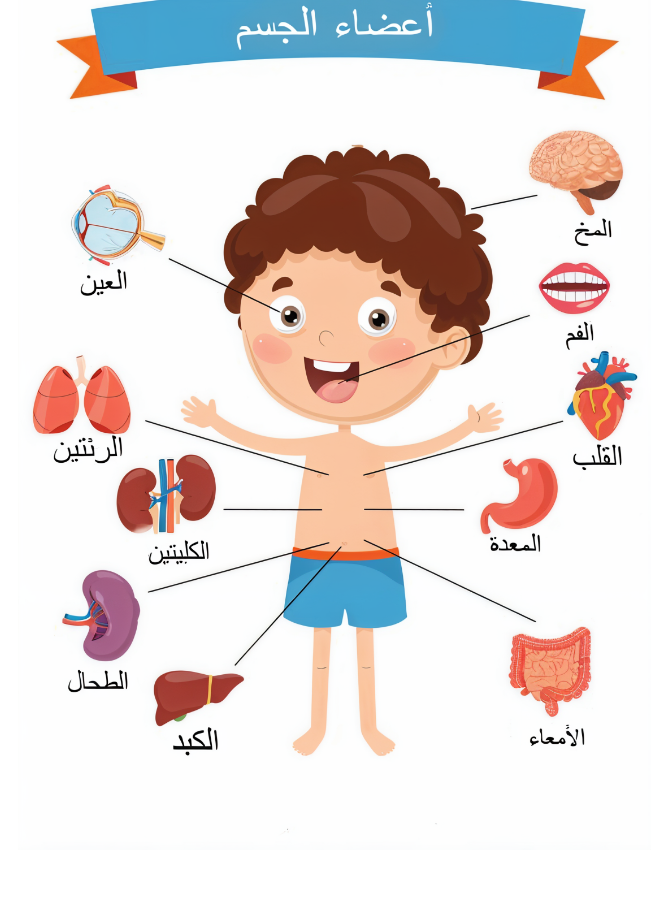
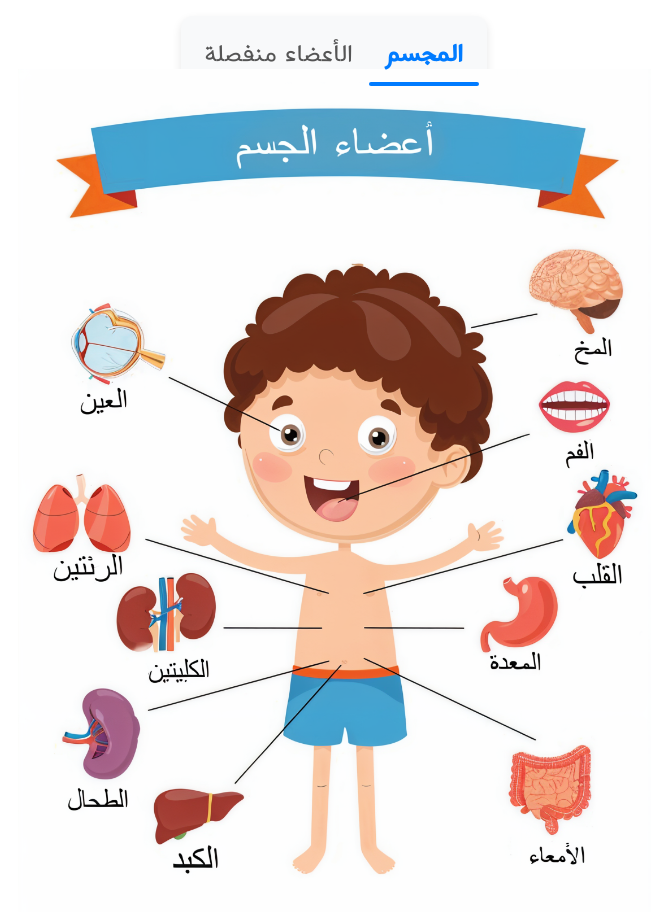
Before and after one commit to Amoory-Elmihy-77/My_Body, a React (Vite) app: page / in a window 1280 px wide. Shown: the top 912 px of the page, without its empty margins (306-975 px from the left). Before the commit the page ends 850 px from the top, so only its background shows below. Built offline with nearby package versions, Linux system fonts and the light colour scheme.

Commit message:
add 2 views

```diff
--- a/package.json
+++ b/package.json
@@ -10,6 +10,10 @@
     "preview": "vite preview"
   },
   "dependencies": {
+    "@emotion/react": "^11.14.0",
+    "@emotion/styled": "^11.14.0",
+    "@fontsource/harmattan": "^5.2.5",
+    "@mui/material": "^6.4.8",
     "@react-three/drei": "^10.0.4",
     "@react-three/fiber": "^9.1.0",
     "@tailwindcss/vite": "^4.0.14",
--- a/src/App.jsx
+++ b/src/App.jsx
@@ -1,14 +1,15 @@
 import React from "react";
-import ImageMap from "./Components/HumanModel";
 import organsMapping from "./assets/mapping_pc.json";
 import { BrowserRouter as Router, Routes, Route } from "react-router-dom";
+import HumanModel from "./Components/HumanModel";
+import "@fontsource/harmattan";
 
 function App() {
   return (
-    <div style={{ direction: "rtl" }}>
+    <div className="font-[Harmattan]" style={{ direction: "rtl" }}>
       <Router>
             <Routes>
-                <Route path="/" element={<ImageMap />} />
+                <Route path="/" element={<HumanModel />} />
                 {organsMapping.map((organ, index) => (
                     <Route key={index} path={organ.route} element={<h1>انا {organ.title}</h1>} />
                 ))}
--- a/src/Components/HumanModel.jsx
+++ b/src/Components/HumanModel.jsx
@@ -1,72 +1,97 @@
-import React, { useState, useEffect } from 'react';
-import { useNavigate } from 'react-router-dom';
-import Body from '../assets/images/final_body.png';
-import organsMappingPc from '../assets/mapping_pc.json';
-import organsMappingMobile from '../assets/mapping_mobile.json';
-import organsMappingTablet from '../assets/mapping_tablet.json';
+import * as React from 'react';
+import PropTypes from 'prop-types';
+import Tabs from '@mui/material/Tabs';
+import Tab from '@mui/material/Tab';
+import Box from '@mui/material/Box';
+import ImageMap from "./ImageMap";
 
-const ImageMap = () => {
-  const navigate = useNavigate();
+function CustomTabPanel(props) {
+  const { children, value, index, ...other } = props;
 
-  // State to store the current organsMapping based on screen size
-  const [organsMapping, setOrgansMapping] = useState(organsMappingMobile);
+  return (
+    <div
+      role="tabpanel"
+      hidden={value !== index}
+      id={`simple-tabpanel-${index}`}
+      aria-labelledby={`simple-tab-${index}`}
+      {...other}
+    >
+      {value === index && <Box sx={{ p: 3 }}>{children}</Box>}
+    </div>
+  );
+}
 
-  // Function to handle area clicks
-  const handleAreaClick = (path) => {
-    navigate(path);
+CustomTabPanel.propTypes = {
+  children: PropTypes.node,
+  index: PropTypes.number.isRequired,
+  value: PropTypes.number.isRequired,
+};
+
+function a11yProps(index) {
+  return {
+    id: `simple-tab-${index}`,
+    'aria-controls': `simple-tabpanel-${index}`,
+  };
+}
+
+export default function HumanModel() {
+  const [value, setValue] = React.useState(0);
+
+  const handleChange = (event, newValue) => {
+    setValue(newValue);
   };
 
-  useEffect(() => {
-    const updateOrgansMapping = () => {
-      const width = window.innerWidth;
-
-      if (width >= 1024) { // lg breakpoint (>= 1024px)
-        setOrgansMapping(organsMappingPc);
-      } else if (width >= 768) { // md breakpoint (>= 768px)
-        setOrgansMapping(organsMappingTablet);
-      } else { // mobile
-        setOrgansMapping(organsMappingMobile);
-      }
-    };
-
-    updateOrgansMapping(); // Run initially
-
-    // Listen for window resize to update organsMapping dynamically
-    window.addEventListener('resize', updateOrgansMapping);
-
-    // Cleanup listener on component unmount
-    return () => {
-      window.removeEventListener('resize', updateOrgansMapping);
-    };
-  }, []); // Empty dependency array so this runs only on mount/unmount
-
   return (
-    <div>
-      <div
-        style={{ maxHeight: '100vh' }}
-        className="body flex justify-center items-center py-6">
-        <img
-          className="w-[374px] md:w-[492px] lg:w-[633px]"
-          src={Body} // Replace with your image URL
-          alt="Image Map"
-          useMap="#image-map"
-        />
-        <map name="image-map">
-          {/* Define clickable areas */}
-          {organsMapping.map((organ, index) => (
-            <area
-              key={index}
-              alt={organ.title}
-              title={organ.title}
-              onClick={() => handleAreaClick(organ.route)}
-              shape={organ.shape}
-              coords={organ.coords}
-            />
-          ))}
-        </map>
-      </div>
-    </div>
+    <Box sx={{ width: "100%", mt: 2, display: "flex", flexDirection: "column", alignItems: "center" }}>
+      <Box
+        sx={{
+          borderBottom: 1,
+          borderColor: "divider",
+          width: "fit-content",
+          borderRadius: "12px",
+          backgroundColor: "#f8f9fa", // Light gray background
+          p: 1,
+          boxShadow: "0px 4px 10px rgba(0, 0, 0, 0.1)", // Soft shadow
+        }}
+      >
+        <Tabs
+          value={value}
+          onChange={handleChange}
+          aria-label="styled tabs"
+          sx={{
+            "& .MuiTabs-indicator": {
+              backgroundColor: "#007bff", // Blue indicator color
+              height: "4px",
+              borderRadius: "5px",
+            },
+            "& .MuiTab-root": {
+              textTransform: "none",
+              fontSize: "16px",
+              fontWeight: 500,
+              color: "#555",
+              transition: "0.3s",
+              "&:hover": {
+                color: "#007bff",
+              },
+              "&.Mui-selected": {
+                color: "#007bff",
+                fontWeight: "bold",
+              },
+            },
+          }}
+        >
+          <Tab
+            sx={{ fontFamily: 'Harmattan, sans-serif', fontSize: '30px !important' }} label="المجسم" {...a11yProps(0)} />
+          <Tab
+            sx={{ fontFamily: 'Harmattan, sans-serif', fontSize: '30px !important' }}  label="الأعضاء منفصلة" {...a11yProps(1)} />
+        </Tabs>
+      </Box>
+      <CustomTabPanel value={value} index={0}>
+        <ImageMap />
+      </CustomTabPanel>
+      <CustomTabPanel value={value} index={1}>
+        tablet
+      </CustomTabPanel>
+    </Box>
   );
-};
-
-export default ImageMap;
+}
--- /dev/null
+++ b/src/Components/ImageMap.jsx
@@ -0,0 +1,70 @@
+import React, { useState, useEffect } from 'react';
+import { useNavigate } from 'react-router-dom';
+import Body from '../assets/images/final_body.png';
+import organsMappingPc from '../assets/mapping_pc.json';
+import organsMappingMobile from '../assets/mapping_mobile.json';
+import organsMappingTablet from '../assets/mapping_tablet.json';
+
+const ImageMap = () => {
+    const navigate = useNavigate();
+
+    // State to store the current organsMapping based on screen size
+    const [organsMapping, setOrgansMapping] = useState(organsMappingMobile);
+
+    // Function to handle area clicks
+    const handleAreaClick = (path) => {
+        navigate(path);
+    };
+
+    useEffect(() => {
+        const updateOrgansMapping = () => {
+            const width = window.innerWidth;
+
+            if (width >= 1024) { // lg breakpoint (>= 1024px)
+                setOrgansMapping(organsMappingPc);
+            } else if (width >= 768) { // md breakpoint (>= 768px)
+                setOrgansMapping(organsMappingTablet);
+            } else { // mobile
+                setOrgansMapping(organsMappingMobile);
+            }
+        };
+
+        updateOrgansMapping(); // Run initially
+
+        // Listen for window resize to update organsMapping dynamically
+        window.addEventListener('resize', updateOrgansMapping);
+
+        // Cleanup listener on component unmount
+        return () => {
+            window.removeEventListener('resize', updateOrgansMapping);
+        };
+    }, []); // Empty dependency array so this runs only on mount/unmount
+
+    return (
+        <div
+            style={{ maxHeight: '100vh' }}
+            className="body flex justify-center items-center py-6">
+            <img
+                className="w-[374px] md:w-[492px] lg:w-[633px]"
+                src={Body} // Replace with your image URL
+                alt="Image Map"
+                useMap="#image-map"
+            />
+            <map name="image-map">
+                {/* Define clickable areas */}
+                {organsMapping.map((organ, index) => (
+                    <area
+                        key={index}
+                        alt={organ.title}
+                        title={organ.title}
+                        onClick={() => handleAreaClick(organ.route)}
+                        shape={organ.shape}
+                        coords={organ.coords}
+                    />
+                ))}
+            </map>
+        </div>
+    );
+};
+
+export default ImageMap;
```
Also changed, not shown: 1 other file (tests, documents, lock files or other folders).
